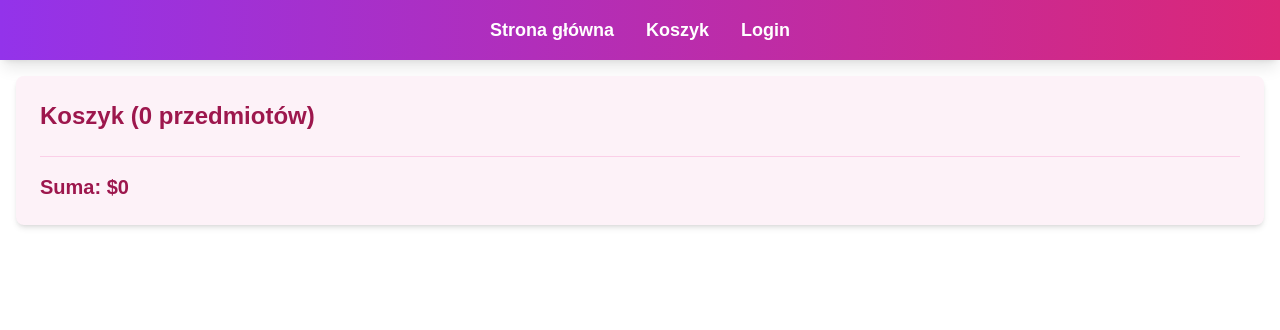
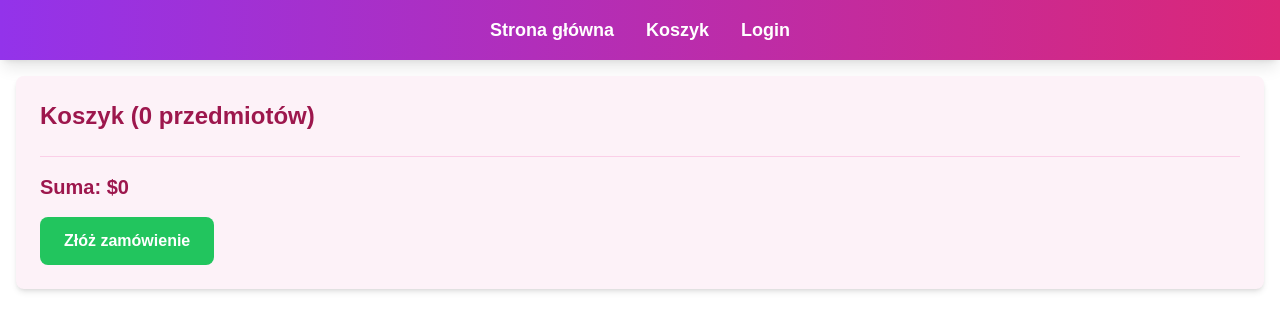
Before and after one commit to UniversityOfGdanskProjects/projektprogramistyczny-martapiotrowska257, a Next.js app in the folder sklep-internetowy/: page /koszyk in a window 1280 px wide. Shown: the top 330 px of the page. Built offline with nearby package versions, Linux system fonts and the light colour scheme.

Commit message:
Refactor cart and authentication handling to use sessionStorage; implement order placement logic and user validation

```diff
--- a/sklep-internetowy/app/koszyk/page.js
+++ b/sklep-internetowy/app/koszyk/page.js
@@ -4,22 +4,75 @@ import { useEffect, useState } from "react";
 
 export default function KoszykPage() {
   const [cart, setCart] = useState([]);
+  const [isOrdering, setIsOrdering] = useState(false);
+  const [orderMessage, setOrderMessage] = useState("");
+  const [user, setUser] = useState("");
 
   useEffect(() => {
-    // Get cart from localStorage when page loads
-    const savedCart = localStorage.getItem("cart");
+    const savedCart = sessionStorage.getItem("cart");
+    console.log("Retrieved cart from sessionStorage:", savedCart); // Debugging line
+
     if (savedCart) {
       setCart(JSON.parse(savedCart));
+    }
+
+    const savedUser = sessionStorage.getItem("user");
+    console.log("Retrieved user from sessionStorage:", savedUser); // Debugging line
+
+    if (savedUser) {
+      setUser(JSON.parse(savedUser));
+    } else {
+      setUser("");
     }
   }, []);
 
   const removeFromCart = (index) => {
     const newCart = cart.filter((_, i) => i !== index);
     setCart(newCart);
-    localStorage.setItem("cart", JSON.stringify(newCart));
+    sessionStorage.setItem("cart", JSON.stringify(newCart));
   };
 
   const totalPrice = cart.reduce((sum, item) => sum + item.price, 0);
+
+  const placeOrder = async () => {
+    if (cart.length === 0) {
+      setOrderMessage("Twój koszyk jest pusty.");
+      return;
+    }
+
+    if (!user) {
+      setOrderMessage("Musisz być zalogowany, aby złożyć zamówienie.");
+      return;
+    }
+    setIsOrdering(true);
+    setOrderMessage("");
+
+    try {
+      const response = await fetch("https://api.escuelajs.co/api/v1/orders", {
+        method: "POST",
+        headers: {
+          "Content-Type": "application/json",
+        },
+        body: JSON.stringify({
+          items: cart,
+          totalPrice,
+          user: user.id, // Now user is defined
+        }),
+      });
+
+      if (!response.ok) {
+        throw new Error("Błąd podczas składania zamówienia.");
+      }
+
+      setOrderMessage("Zamówienie zostało złożone!");
+      setCart([]);
+      sessionStorage.removeItem("cart");
+    } catch (error) {
+      setOrderMessage(error.message);
+    } finally {
+      setIsOrdering(false);
+    }
+  };
 
   return (
     <div className="p-6 bg-pink-50 rounded-lg shadow-md">
@@ -46,6 +99,18 @@ export default function KoszykPage() {
       <div className="mt-6 pt-4 border-t border-pink-200">
         <h3 className="text-xl font-bold text-pink-800">Suma: ${totalPrice}</h3>
       </div>
+      <button
+        onClick={placeOrder}
+        disabled={isOrdering}
+        className={`mt-4 px-6 py-3 rounded-lg font-bold text-white ${
+          isOrdering ? "bg-gray-400" : "bg-green-500 hover:bg-green-600"
+        }`}
+      >
+        {isOrdering ? "Przetwarzanie..." : "Złóż zamówienie"}
+      </button>
+      {orderMessage && (
+        <p className="mt-4 text-pink-700 font-medium">{orderMessage}</p>
+      )}
     </div>
   );
 }
--- a/sklep-internetowy/app/login/page.js
+++ b/sklep-internetowy/app/login/page.js
@@ -12,6 +12,13 @@ export default function LoginPage() {
   const [isLoggingIn, setIsLoggingIn] = useState(false);
   const router = useRouter();
 
+  useEffect(() => {
+    const token = sessionStorage.getItem("token");
+    if (token) {
+      router.push("/");
+    }
+  }, [router]);
+
   function handleLogin() {
     setIsLoggingIn(true);
     fetch("https://api.escuelajs.co/api/v1/auth/login", {
@@ -25,8 +32,9 @@ export default function LoginPage() {
       .then((res) => res.json())
       .then((tokens) => {
         if (tokens.access_token) {
-          localStorage.setItem("token", tokens.access_token);
-          window.dispatchEvent(new Event("storage"));
+          sessionStorage.setItem("token", tokens.access_token);
+          sessionStorage.setItem("user", JSON.stringify(tokens.user)); // Storing user info correctly
+          window.dispatchEvent(new Event("storage")); // Trigger storage event
           router.push("/");
         } else {
           alert("Błąd logowania. Sprawdź dane i spróbuj ponownie.");
--- a/sklep-internetowy/app/page.js
+++ b/sklep-internetowy/app/page.js
@@ -18,16 +18,17 @@ export default function Home() {
 
   useEffect(() => {
     const checkAuth = () => {
-      const token = localStorage.getItem("token");
+      const token = sessionStorage.getItem("token");
 
       if (!token) {
         router.push("/login");
+        setIsAuthenticated(false);
         return;
       }
 
       setIsAuthenticated(true);
       if (window.location.pathname === "/login") {
-        router.push("/"); // Redirect after login
+        router.push("/");
       }
     };
 
@@ -46,6 +47,13 @@ export default function Home() {
     if (!isAuthenticated) return;
 
     async function fetchList() {
+      const token = sessionStorage.getItem("token");
+      if (!token) {
+        setErrorMessage("User not logged in");
+        setIsLoading(false);
+        return;
+      }
+      console.log("User authenticated, token:", token);
       try {
         const limit = searchParams.get("limit") || "150";
         const search = searchParams.get("search") || "";
@@ -96,8 +104,8 @@ export default function Home() {
   };
 
   useEffect(() => {
-    const savedCart = localStorage.getItem("cart");
-    console.log("Loading cart from localStorage:", savedCart);
+    const savedCart = sessionStorage.getItem("cart");
+    console.log("Loading cart from sessionStorage:", savedCart);
 
     if (savedCart) {
       try {
@@ -105,7 +113,7 @@ export default function Home() {
         console.log("Parsed cart:", parsedCart);
         setCart(parsedCart);
       } catch (error) {
-        console.error("Error parsing cart from localStorage:", error);
+        console.error("Error parsing cart from sessionStorage:", error);
       }
     }
   }, []);
@@ -120,7 +128,7 @@ export default function Home() {
 
       console.log("Updated cart:", updatedCart);
 
-      localStorage.setItem("cart", JSON.stringify(updatedCart));
+      sessionStorage.setItem("cart", JSON.stringify(updatedCart));
 
       return updatedCart;
     });
```
